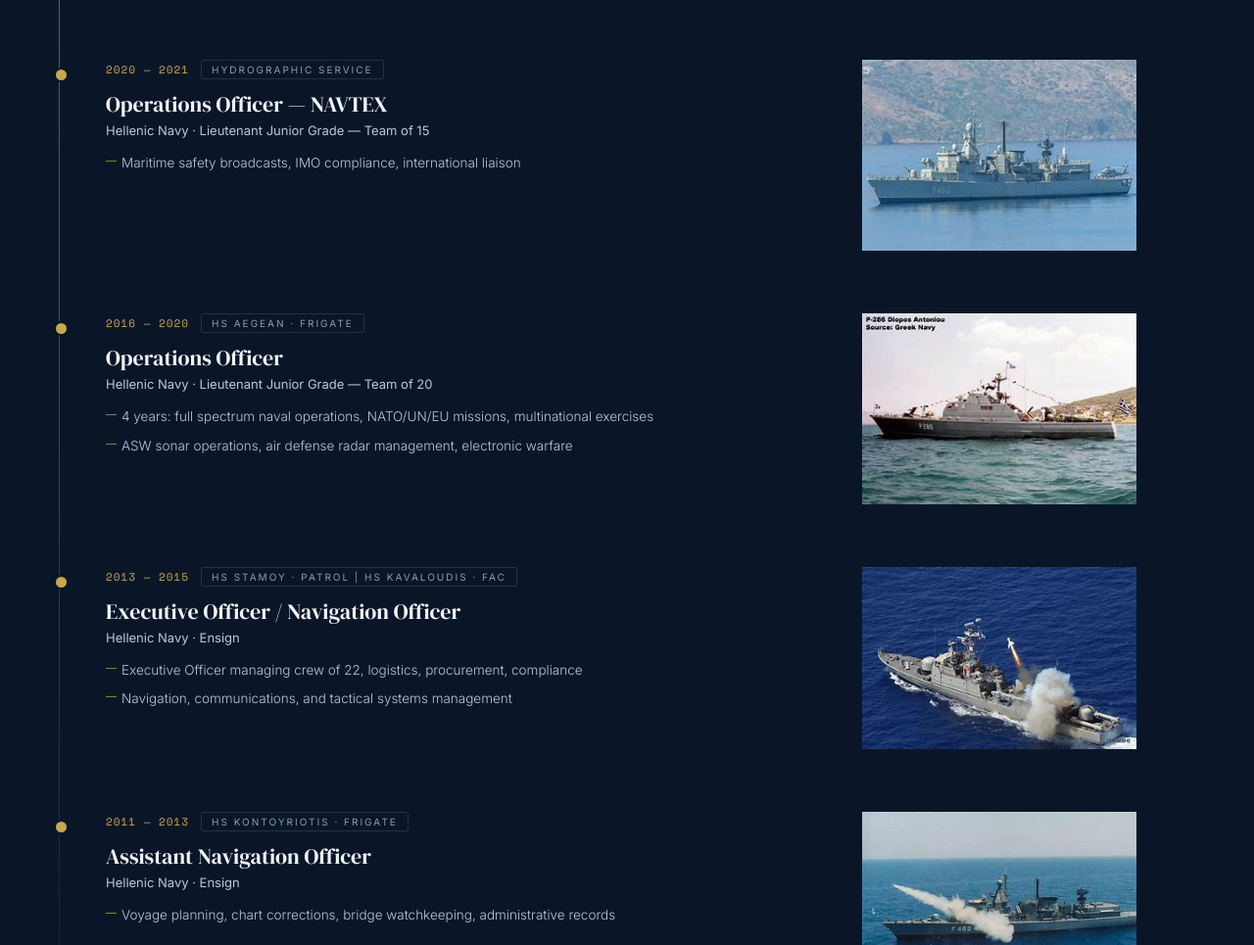
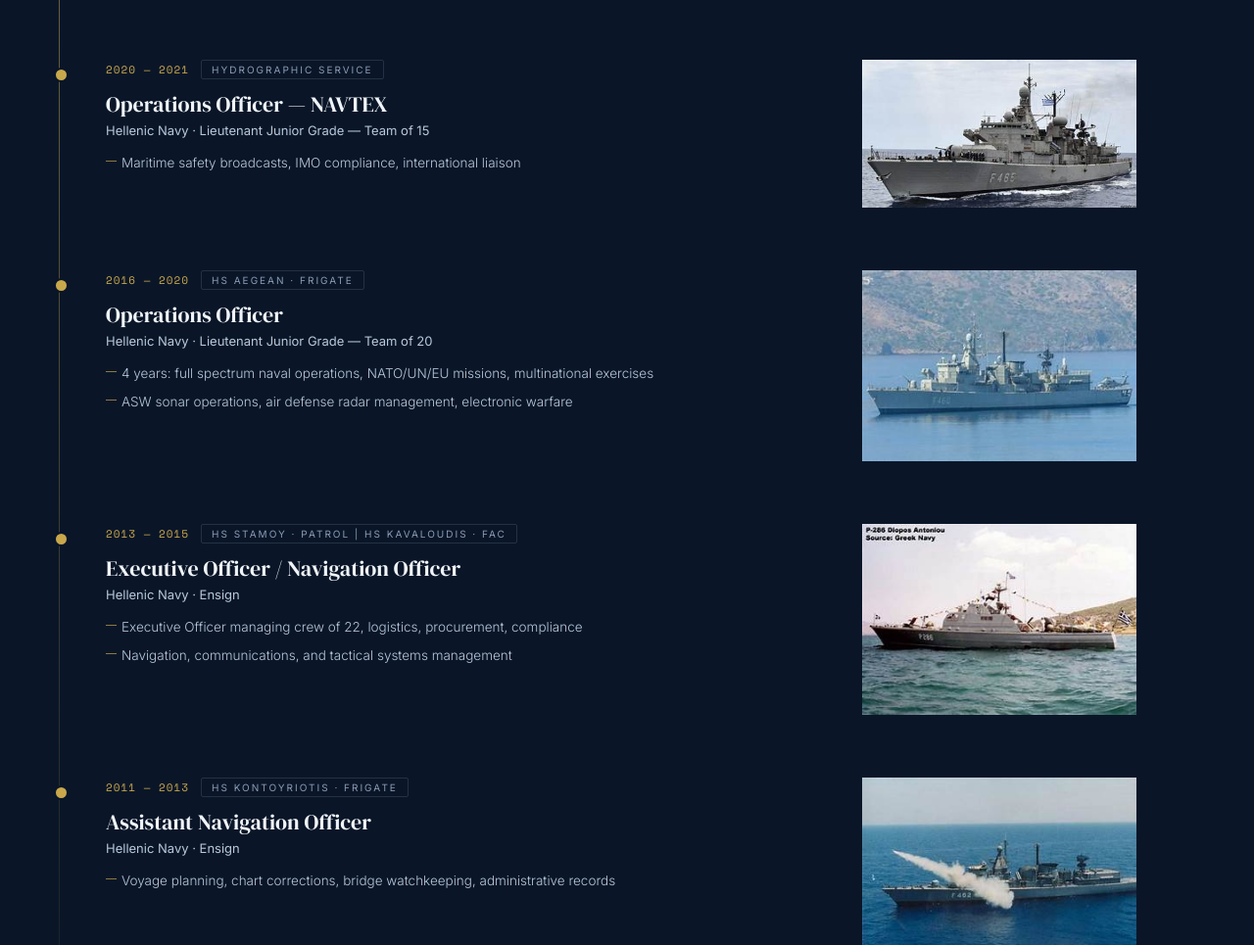
Before and after one commit to ThemistoklisSakkas/Portfolio, a plain HTML site: page index.html in a window 1280 px wide. Shown: the part 3025-3990 px from the top of the page at 98% size. Drawn offline with nearby package versions, Linux system fonts and the light colour scheme.

Commit message:
Update index.html

```diff
--- a/index.html
+++ b/index.html
@@ -338,7 +338,7 @@ footer{background:var(--navy);border-top:1px solid rgba(201,168,76,0.15);padding
             <li>Maritime safety broadcasts, IMO compliance, international liaison</li>
           </ul>
         </div>
-  <img src="HS AEGEAN.jpg" class="career-banner-img" alt="Themistoklis Sakkas">
+  <img src="7.jpg" class="career-banner-img" alt="Themistoklis Sakkas">
       </div>
     </div>
 
@@ -356,7 +356,7 @@ footer{background:var(--navy);border-top:1px solid rgba(201,168,76,0.15);padding
             <li>ASW sonar operations, air defense radar management, electronic warfare</li>
           </ul>
         </div>
-  <img src="HS STAMOU.jpg" class="career-banner-img" alt="Themistoklis Sakkas">
+  <img src="HS AEGEAN.jpg" class="career-banner-img" alt="Themistoklis Sakkas">
       </div>
     </div>
 
@@ -374,7 +374,7 @@ footer{background:var(--navy);border-top:1px solid rgba(201,168,76,0.15);padding
             <li>Navigation, communications, and tactical systems management</li>
           </ul>
         </div>
-  <img src="HS KAVALOUDIS.jpg" class="career-banner-img" alt="Themistoklis Sakkas">
+  <img src="HS STAMOU.jpg" class="career-banner-img" alt="Themistoklis Sakkas">
       </div>
     </div>
 
```
